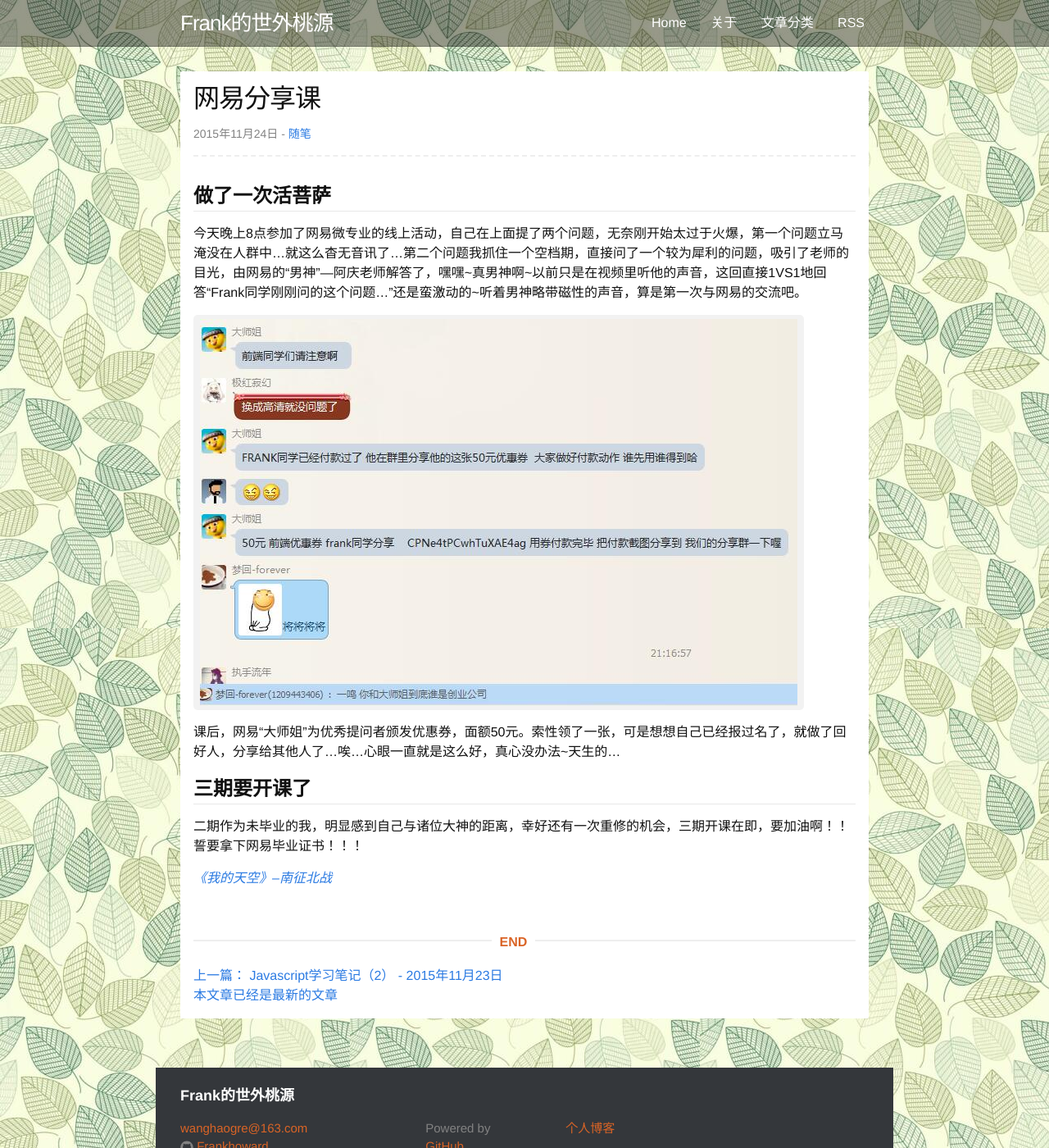
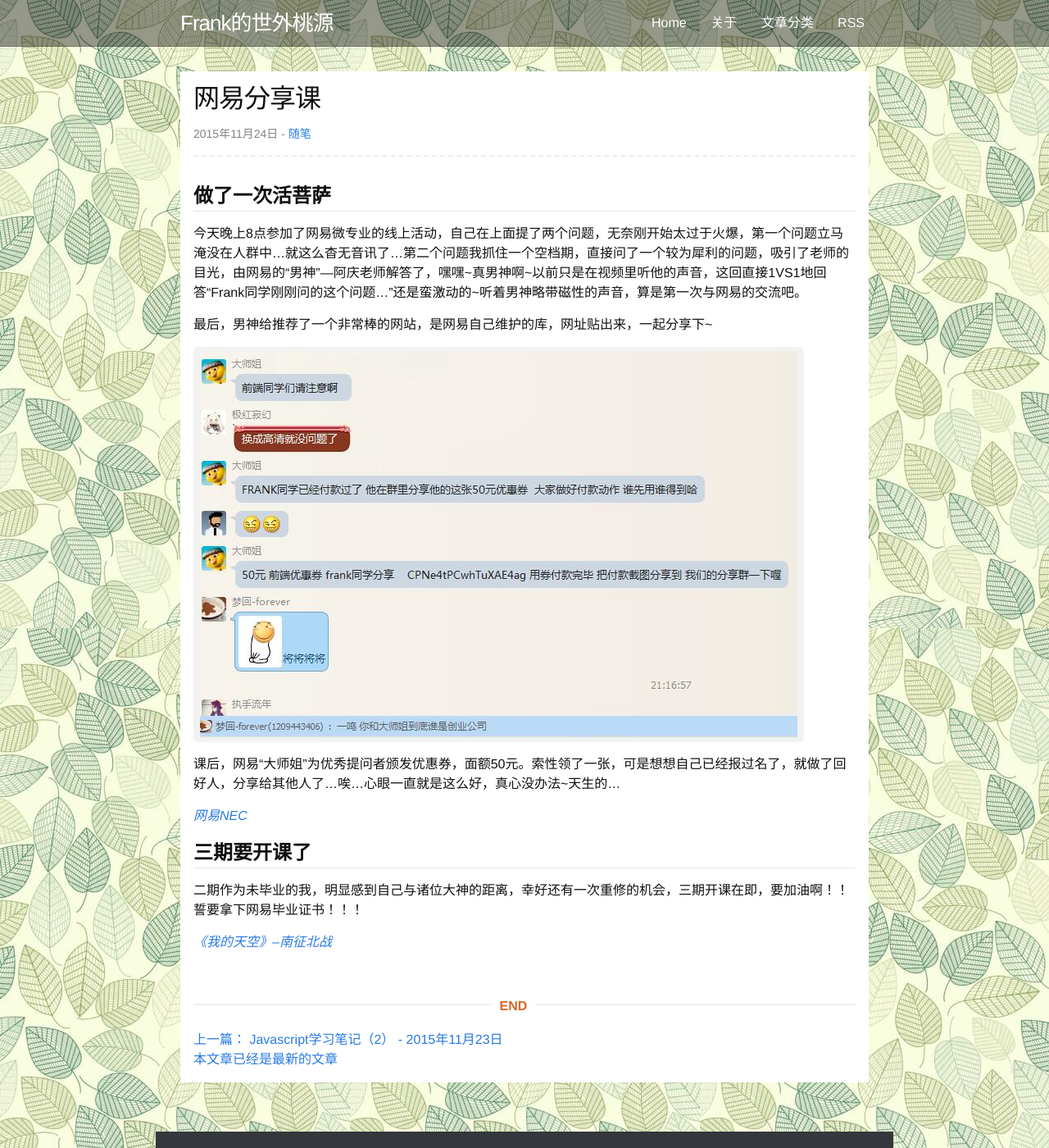
Before and after one commit to Frankhoward/frankhoward.github.io, a Jekyll site: the page built from _posts/2015-11-24-suibi4.md, in a window 1280 px wide and 1400 px high. Shown: the whole window at 82% size. Built offline with Jekyll 4.4.1, drawn with Linux system fonts in a browser that asks for light colours; comment, search, counter and statistics services are not loaded.

Commit message:
Update 2015-11-24-suibi4.md

```diff
--- a/_posts/2015-11-24-suibi4.md
+++ b/_posts/2015-11-24-suibi4.md
@@ -7,10 +7,14 @@ categories: [随笔]
 ###做了一次活菩萨
 今天晚上8点参加了网易微专业的线上活动，自己在上面提了两个问题，无奈刚开始太过于火爆，第一个问题立马淹没在人群中…就这么杳无音讯了…第二个问题我抓住一个空档期，直接问了一个较为犀利的问题，吸引了老师的目光，由网易的“男神”---阿庆老师解答了，嘿嘿~真男神啊~以前只是在视频里听他的声音，这回直接1VS1地回答“Frank同学刚刚问的这个问题…”还是蛮激动的~听着男神略带磁性的声音，算是第一次与网易的交流吧。
 
+最后，男神给推荐了一个非常棒的网站，是网易自己维护的库，网址贴出来，一起分享下~
+
 ![My helpful screenshot](/images/Netease.jpg)
 
 课后，网易“大师姐”为优秀提问者颁发优惠券，面额50元。索性领了一张，可是想想自己已经报过名了，就做了回好人，分享给其他人了…唉…心眼一直就是这么好，真心没办法~天生的…
 
+
+[*网易NEC*](http://nec.netease.com/)
 ###三期要开课了
 二期作为未毕业的我，明显感到自己与诸位大神的距离，幸好还有一次重修的机会，三期开课在即，要加油啊！！誓要拿下网易毕业证书！！！
 
```
